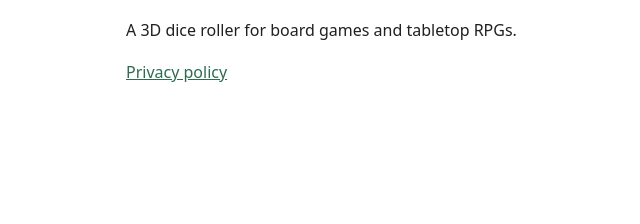
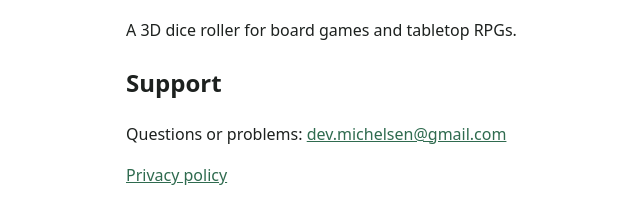
Before and after one commit to Michelsen93/dicetray, a plain HTML site: page index.html in a window 1280 px wide. Shown: the part 116-340 px from the top of the page, without its empty margins (174-814 px from the left). Drawn offline with Linux system fonts and the light colour scheme.

Commit message:
Add support section
Co-Authored-By: Claude Opus 5.5 <noreply@anthropic.com>

```diff
--- a/index.html
+++ b/index.html
@@ -13,6 +13,8 @@ a { color: #2f6b4f; }
 <body>
 <h1>Dice Tray</h1>
 <p>A 3D dice roller for board games and tabletop RPGs.</p>
+<h2>Support</h2>
+<p>Questions or problems: <a href="mailto:dev.michelsen@gmail.com">dev.michelsen@gmail.com</a></p>
 <p><a href="privacy.html">Privacy policy</a></p>
 </body>
 </html>
```
